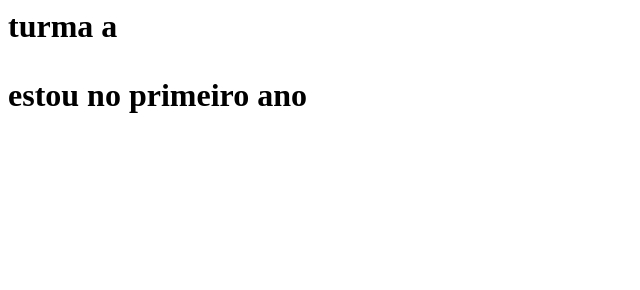
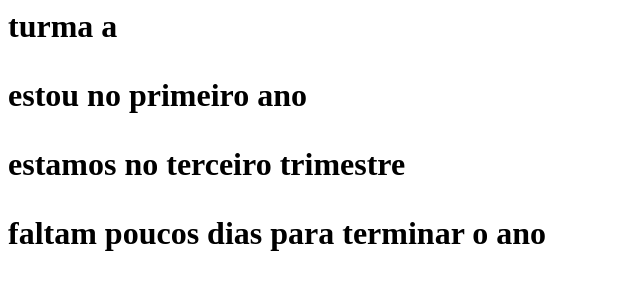
Before and after one commit to lananinhaa/laninha, a plain HTML site: page index.html in a window 1280 px wide. Shown: the whole page, without its empty margins (0-640 px from the left). Drawn offline with Linux system fonts and the light colour scheme.

Commit message:
COMECANDO

```diff
--- a/index.html
+++ b/index.html
@@ -1,2 +1,4 @@
-<h1> turma a <h1/>
-    <p>estou no primeiro ano</p>
+<h1> <b>  turma a </b> <h1/>
+    <p> estou no primeiro ano </p>
+    <p> estamos no terceiro trimestre </p>
+    <p> faltam poucos dias para terminar o ano </P>
```
Also changed, not shown: 1 other file.
